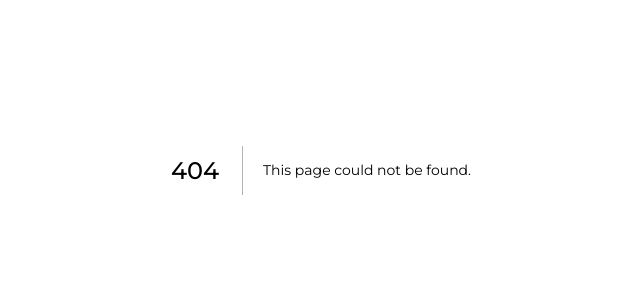
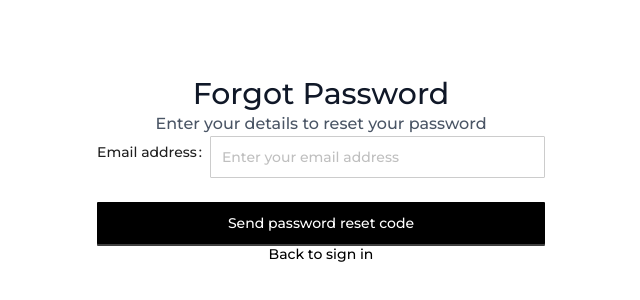
Before and after one commit to Malith212/first-light-villas, a Next.js app: page /forgot-password in a window 1280 px wide. Before the commit this address had no page. Shown: the part 230-530 px from the top of the page, without its empty margins (319-959 px from the left). Built offline with nearby package versions, Linux system fonts and the light colour scheme; no server answers.

Commit message:
forgot password suceesfully added

```diff
--- /dev/null
+++ b/src/app/forgot-password/page.tsx
@@ -0,0 +1,173 @@
+'use client'
+import React, { useEffect, useState } from 'react'
+import { useAuth, useSignIn } from '@clerk/nextjs'
+import type { NextPage } from 'next'
+import { useRouter } from 'next/navigation'
+import Link from 'next/link'
+import { Button, Input, Form, Alert } from 'antd'
+
+const ForgotPasswordPage: NextPage = () => {
+  const [email, setEmail] = useState('')
+  const [password, setPassword] = useState('')
+  const [code, setCode] = useState('')
+  const [successfulCreation, setSuccessfulCreation] = useState(false)
+  const [secondFactor, setSecondFactor] = useState(false)
+  const [error, setError] = useState('')
+
+  const router = useRouter()
+  const { isSignedIn } = useAuth()
+  const { isLoaded, signIn, setActive } = useSignIn()
+
+  useEffect(() => {
+    if (isSignedIn) {
+      router.push('/')
+    }
+  }, [isSignedIn, router])
+
+  if (!isLoaded) return null
+
+  async function create(e: React.FormEvent) {
+    e.preventDefault()
+    await signIn
+      ?.create({
+        strategy: 'reset_password_email_code',
+        identifier: email,
+      })
+      .then(() => {
+        setSuccessfulCreation(true)
+        setError('')
+      })
+      .catch((err) => {
+        console.error('error', err.errors[0].longMessage)
+        setError(err.errors[0].longMessage)
+      })
+  }
+
+  async function reset(e: React.FormEvent) {
+    e.preventDefault()
+    await signIn
+      ?.attemptFirstFactor({
+        strategy: 'reset_password_email_code',
+        code,
+        password,
+      })
+      .then((result) => {
+        if (result.status === 'needs_second_factor') {
+          setSecondFactor(true)
+          setError('')
+        } else if (result.status === 'complete') {
+          setActive({ session: result.createdSessionId })
+          setError('')
+        }
+      })
+      .catch((err) => {
+        console.error('error', err.errors[0].longMessage)
+        setError(err.errors[0].longMessage)
+      })
+  }
+
+  return (
+    <div className="min-h-screen flex items-center justify-center bg-white px-4">
+      <div className="max-w-md w-full space-y-6">
+        <div className="text-center space-y-2">
+          <h1 className="text-3xl font-bold text-gray-900">Forgot Password</h1>
+          <p className="text-gray-600">Enter your details to reset your password</p>
+        </div>
+
+        <form onSubmit={!successfulCreation ? create : reset} className="space-y-6">
+          {!successfulCreation ? (
+            <>
+              <Form.Item label="Email address" className="mb-4">
+                <Input
+                  type="email"
+                  required
+                  placeholder="Enter your email address"
+                  value={email}
+                  onChange={(e) => setEmail(e.target.value)}
+                  className="w-full"
+                />
+              </Form.Item>
+
+              <Button
+                type="primary"
+                htmlType="submit"
+                className="w-full h-10 font-medium"
+              >
+                Send password reset code
+              </Button>
+
+              {error && (
+                <Alert
+                  message={error}
+                  type="error"
+                  showIcon
+                  className="mt-4"
+                />
+              )}
+            </>
+          ) : (
+            <>
+              <Form.Item label="New password" className="mb-4">
+                <Input.Password
+                  required
+                  placeholder="Enter your new password"
+                  value={password}
+                  onChange={(e) => setPassword(e.target.value)}
+                  className="w-full"
+                />
+              </Form.Item>
+
+              <Form.Item label="Reset code" className="mb-4">
+                <Input
+                  type="text"
+                  required
+                  placeholder="Enter the reset code"
+                  value={code}
+                  onChange={(e) => setCode(e.target.value)}
+                  className="w-full"
+                />
+              </Form.Item>
+
+              <Button
+                type="primary"
+                htmlType="submit"
+                className="w-full h-10 font-medium"
+              >
+                Reset Password
+              </Button>
+
+              {error && (
+                <Alert
+                  message={error}
+                  type="error"
+                  showIcon
+                  className="mt-4"
+                />
+              )}
+            </>
+          )}
+
+          {secondFactor && (
+            <Alert
+              message="2FA is required, but this UI does not handle that."
+              type="warning"
+              showIcon
+              className="mt-4"
+            />
+          )}
+        </form>
+
+        <div className="text-center text-sm text-gray-600 mt-6">
+          <Link
+            href="/sign-in"
+            className="font-medium text-black hover:text-gray-800"
+          >
+            Back to sign in
+          </Link>
+        </div>
+      </div>
+    </div>
+  )
+}
+
+export default ForgotPasswordPage
--- a/src/app/sign-in/[[...sign-in]]/page.tsx
+++ b/src/app/sign-in/[[...sign-in]]/page.tsx
@@ -1,9 +1,18 @@
 import { SignIn } from "@clerk/nextjs";
+import Link from "next/link";
 
 export default function Page() {
   return (
-    <div className="auth-container">
-      <SignIn />;
+    <div className="auth-container flex flex-col items-center justify-center min-h-screen bg-black text-white">
+      <div className="mb-4">
+        <SignIn />
+      </div>
+      <Link
+        href="/forgot-password"
+        className="text-white hover:underline mt-4"
+      >
+        Forgot Password?
+      </Link>
     </div>
   );
 }
--- a/src/middleware.ts
+++ b/src/middleware.ts
@@ -2,7 +2,8 @@ import { clerkMiddleware, createRouteMatcher } from '@clerk/nextjs/server'
 
 const isPublicRoute = createRouteMatcher([
   '/sign-in(.*)',
-  '/sign-up(.*)'
+  '/sign-up(.*)',
+  '/forgot-password(.*)'
 ])
 
 export default clerkMiddleware(async (auth, req) => {
```
